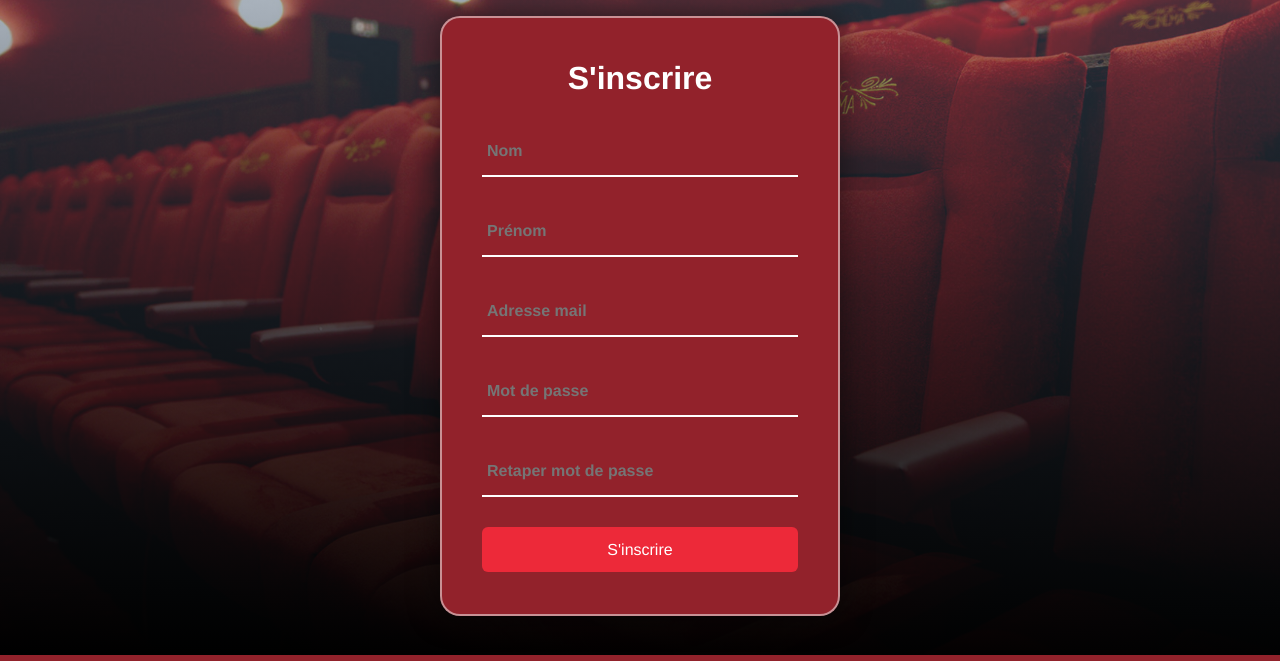
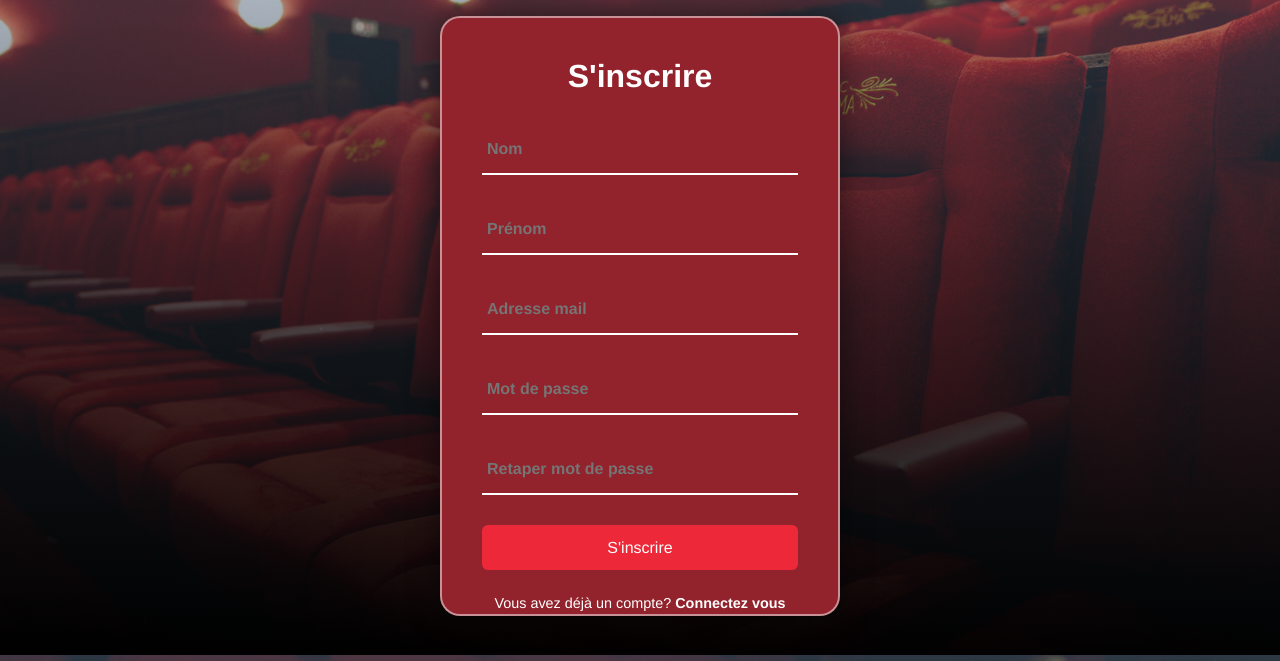
Before and after one commit to Bvder92/cinema, a PHP site: page /signup.php in a window 1280 px wide. Shown: the part 145-806 px from the top of the page. Run offline with PHP 8.4, Linux system fonts and the light colour scheme; some libraries are stand-ins or nearby versions; some web fonts are replaced.

Commit message:
last comit

```diff
--- a/app/signup.php
+++ b/app/signup.php
@@ -45,6 +45,9 @@
                     <input type="password" name="remdp" placeholder="Retaper mot de passe">
                 </div>
                 <button type="submit" name="submit" class="btn-login">S'inscrire</button>
+                <div class="login-register">
+                    <p>Vous avez déjà un compte? <a href="login.php" class="register-link">Connectez vous</a></p>
+                </div>
             </form>
         </div>
     </div>
```
Also changed, not shown: 1 other file.
